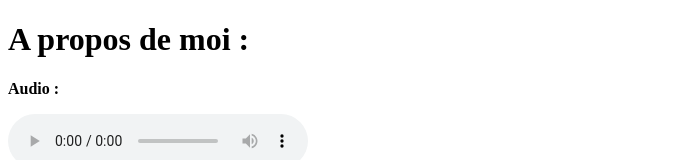
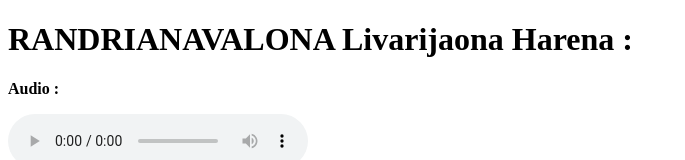
Before and after one commit to HarryJohnDTC/a-propos-de-moi, a plain HTML site: page index.html in a window 1280 px wide. Shown: the top 160 px of the page, without its empty margins (0-685 px from the left). Drawn offline with Linux system fonts and the light colour scheme.

Commit message:
ajout de mon nom

```diff
--- a/index.html
+++ b/index.html
@@ -6,7 +6,7 @@
     <title>A Propos de Moi</title>
 </head>
 <body>
-    <h1>A propos de moi :</h1>
+    <h1>RANDRIANAVALONA Livarijaona Harena :</h1>
 
     <p><strong>Audio :</strong></p>
     <audio controls>
```
